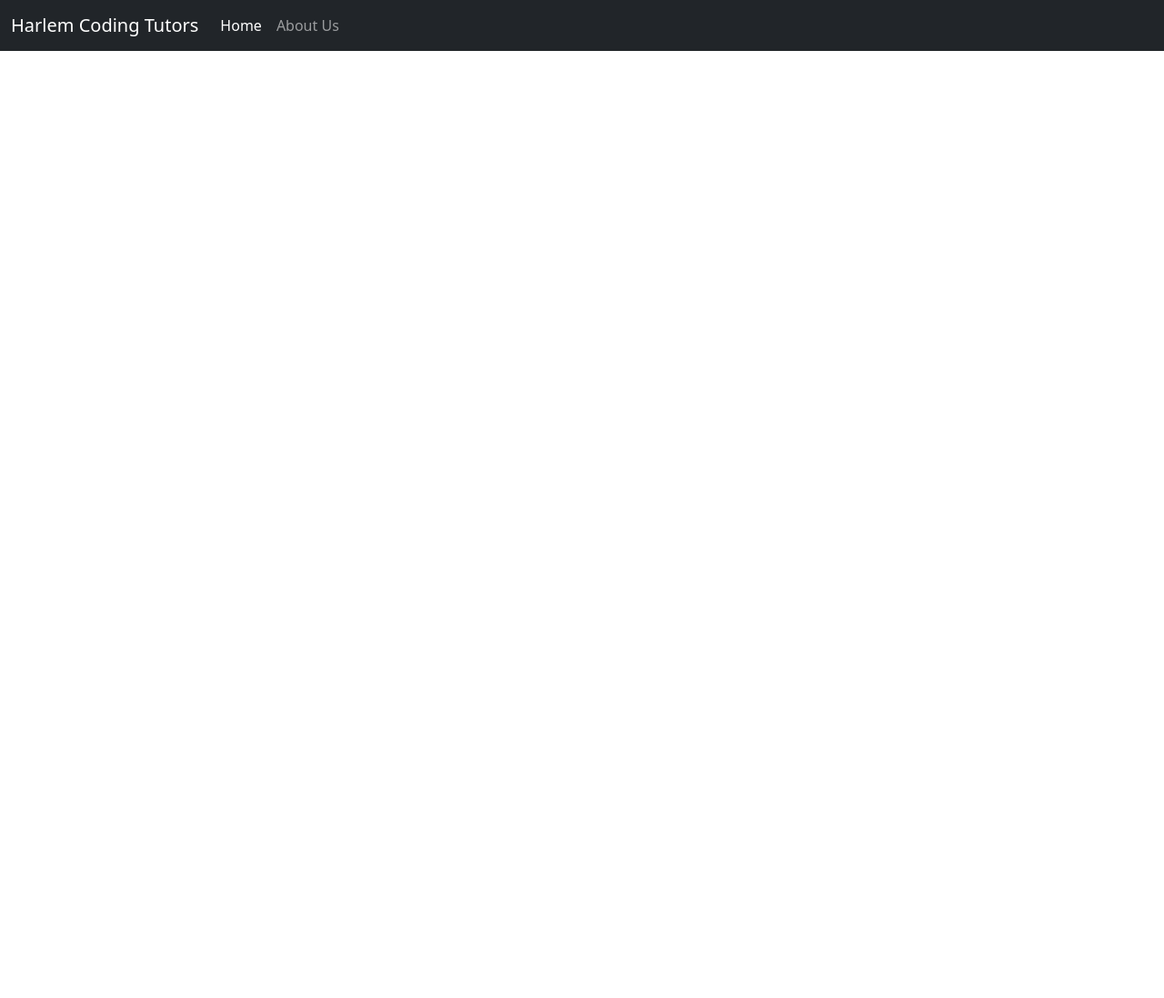
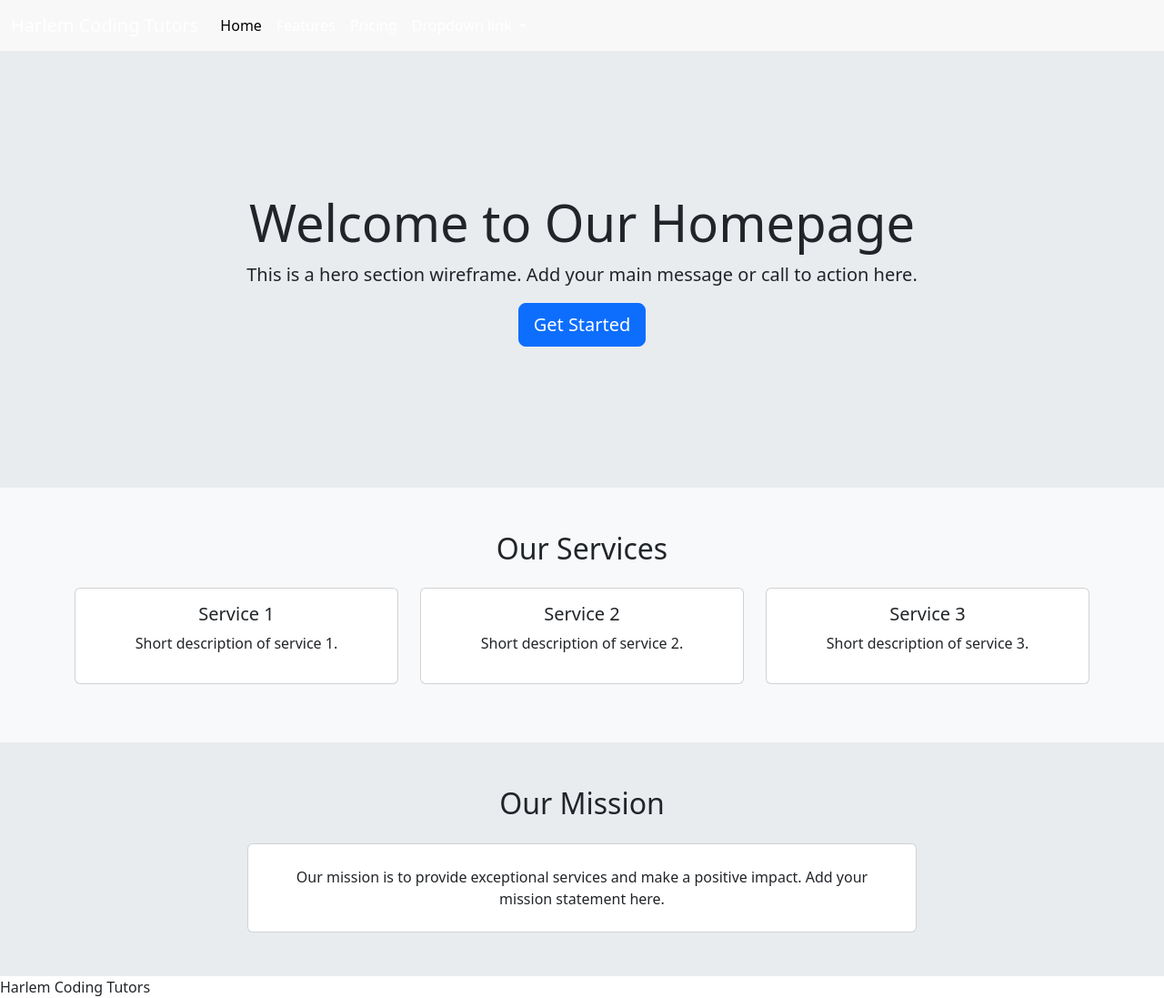
Before and after one commit to era-trin/CS_Tutoring, a Flask app: page / in a window 1280 px wide. Shown: the whole page at 91% size. Before the commit the page ends 56 px from the top, so only its background shows below. Run offline with Flask 3, Linux system fonts and the light colour scheme.

Commit message:
Co-authored-by: jmpredd1e <jmpredd1e@users.noreply.github.com>

```diff
--- a/server.py
+++ b/server.py
@@ -6,8 +6,8 @@ import json
 app = Flask(__name__, static_url_path='',static_folder = 'static')
 
 @app.route('/')
-def home_page():
-    return render_template("index.html", page='home')
+def home():
+    return render_template("index.html")
 
 if __name__ == '__main__':
     app.run(debug=True, port = 8000)
--- /dev/null
+++ b/static/styles.css
@@ -0,0 +1,31 @@
+.my-navbar {
+  background-color: #f8f8f8; /* dark blue */
+}
+
+.my-navbar .navbar-brand,
+.my-navbar .nav-link {
+  color: white;
+}
+
+.navbar-brand{
+	color:blue;
+}
+
+.my-navbar .nav-link:hover,
+.my-navbar .nav-link:focus {
+  color: #cce5ff; /* light blue on hover/focus */
+}
+
+.my-navbar .dropdown-menu {
+  background-color: #004085; /* same dark blue background for dropdown */
+}
+
+.my-navbar .dropdown-item {
+  color: white;
+}
+
+.my-navbar .dropdown-item:hover,
+.my-navbar .dropdown-item:focus {
+  background-color: #cce5ff; /* light blue background on hover */
+  color: #004085; /* dark blue text */
+}
--- a/templates/index.html
+++ b/templates/index.html
@@ -3,11 +3,68 @@
 <head>
     <meta charset="UTF-8">
     <meta name="viewport" content="width=device-width, initial-scale=1.0">
-    <link href="https://cdn.jsdelivr.net/npm/bootstrap@5.3.6/dist/css/bootstrap.min.css" rel="stylesheet" integrity="sha384-4Q6Gf2aSP4eDXB8Miphtr37CMZZQ5oXLH2yaXMJ2w8e2ZtHTl7GptT4jmndRuHDT" crossorigin="anonymous">
+   <link href="https://cdn.jsdelivr.net/npm/bootstrap@5.3.6/dist/css/bootstrap.min.css" rel="stylesheet" ...>
+<link rel="stylesheet" href="{{ url_for('static', filename='styles.css') }}">
+<link href="https://fonts.googleapis.com/css2?family=Inter:wght@300;400;500;600;700&display=swap" rel="stylesheet">
+    <link rel="stylesheet" href="https://cdnjs.cloudflare.com/ajax/libs/font-awesome/6.0.0/css/all.min.css">
+
+
     <title>HCT</title>
 </head>
 <body>
+
 {% include 'navbar.html' %}
+
+<!-- Hero Section Wireframe -->
+<section class="hero-section d-flex align-items-center justify-content-center" style="height: 60vh; background: #e9ecef;">
+    <div class="container text-center">
+        <h1 class="display-4">Welcome to Our Homepage</h1>
+        <p class="lead">This is a hero section wireframe. Add your main message or call to action here.</p>
+        <a href="#" class="btn btn-primary btn-lg">Get Started</a>
+    </div>
+</section>
+
+    <!-- Our Services Section Wireframe -->
+    <section class="services-section py-5" style="background: #f8f9fa;">
+        <div class="container">
+            <h2 class="text-center mb-4">Our Services</h2>
+            <div class="row">
+                <div class="col-md-4 text-center">
+                    <div class="card p-3 mb-3">
+                        <h5>Service 1</h5>
+                        <p>Short description of service 1.</p>
+                    </div>
+                </div>
+                <div class="col-md-4 text-center">
+                    <div class="card p-3 mb-3">
+                        <h5>Service 2</h5>
+                        <p>Short description of service 2.</p>
+                    </div>
+                </div>
+                <div class="col-md-4 text-center">
+                    <div class="card p-3 mb-3">
+                        <h5>Service 3</h5>
+                        <p>Short description of service 3.</p>
+                    </div>
+                </div>
+            </div>
+        </div>
+    </section>
+
+    <!-- Our Mission Section Wireframe -->
+    <section class="mission-section py-5" style="background: #e9ecef;">
+        <div class="container">
+            <h2 class="text-center mb-4">Our Mission</h2>
+            <div class="row justify-content-center">
+                <div class="col-md-8">
+                    <div class="card p-4">
+                        <p class="mb-0 text-center">Our mission is to provide exceptional services and make a positive impact. Add your mission statement here.</p>
+                    </div>
+                </div>
+            </div>
+        </div>
+    </section>
+<p1>Harlem Coding Tutors</p1>
 
 <script src="https://cdn.jsdelivr.net/npm/bootstrap@5.3.6/dist/js/bootstrap.bundle.min.js" integrity="sha384-j1CDi7MgGQ12Z7Qab0qlWQ/Qqz24Gc6BM0thvEMVjHnfYGF0rmFCozFSxQBxwHKO" crossorigin="anonymous"></script>
 </script>
--- a/templates/navbar.html
+++ b/templates/navbar.html
@@ -1,63 +1,34 @@
-<!DOCTYPE html>
-<html lang="en">
-<head>
-    <meta charset="UTF-8">
-    <meta name="viewport" content="width=device-width, initial-scale=1.0">
-    <link rel = "stylesheet" href = "styles.css">
-    <title>Document</title>
-
-      <style>
-        .profile-btn {
-            width: 40px;
-            height: 40px;
-            border-radius: 50%;
-            padding: 0;
-            border: 2px solid #fff;
-            background: none;
-            overflow: hidden;
-            display: flex;
-            align-items: center;
-            justify-content: center;
-        }
-
-        .profile-btn img {
-            width: 100%;
-            height: 100%;
-            object-fit: cover;
-            border-radius: 50%;
-        }
-
-        .profile-btn:focus {
-            box-shadow: 0 0 0 0.25rem rgba(255, 255, 255, 0.25);
-        }
-
-        .profile-btn::after {
-            display: none;
-        }
-    </style>
-</head>
-<body>
-
-<nav class="navbar navbar-expand-lg navbar-dark bg-dark">
+<nav class="navbar navbar-expand-lg my-navbar">
   <div class="container-fluid">
     <a class="navbar-brand" href="#">Harlem Coding Tutors</a>
-    <button class="navbar-toggler" type="button" data-bs-toggle="collapse" data-bs-target="#navbarNavDropdown" aria-controls="navbarNavDropdown" aria-expanded="false" aria-label="Toggle navigation">
+    <button class="navbar-toggler" type="button" data-bs-toggle="collapse"
+        data-bs-target="#navbarNavDropdown" aria-controls="navbarNavDropdown"
+        aria-expanded="false" aria-label="Toggle navigation">
       <span class="navbar-toggler-icon"></span>
     </button>
     <div class="collapse navbar-collapse" id="navbarNavDropdown">
       <ul class="navbar-nav">
         <li class="nav-item">
-          <a class="nav-link{% if page == 'home' %} active{% endif %}" aria-current="page" href="/">Home</a>
+          <a class="nav-link active" aria-current="page" href="{{ url_for('home') }}">Home</a>
         </li>
         <li class="nav-item">
-          <a class="nav-link{% if page == 'features' %} active{% endif %}" href="/lib">About Us</a>
+          <a class="nav-link" href="#">Features</a>
         </li>
-
-
+        <li class="nav-item">
+          <a class="nav-link" href="#">Pricing</a>
+        </li>
+        <li class="nav-item dropdown">
+          <a class="nav-link dropdown-toggle" href="#" role="button"
+            data-bs-toggle="dropdown" aria-expanded="false">
+            Dropdown link
+          </a>
+          <ul class="dropdown-menu">
+            <li><a class="dropdown-item" href="#">Action</a></li>
+            <li><a class="dropdown-item" href="#">Another action</a></li>
+            <li><a class="dropdown-item" href="#">Something else here</a></li>
+          </ul>
+        </li>
+      </ul>
+    </div>
+  </div>
 </nav>
-
-
-
-
-</body>
-</html>
```
